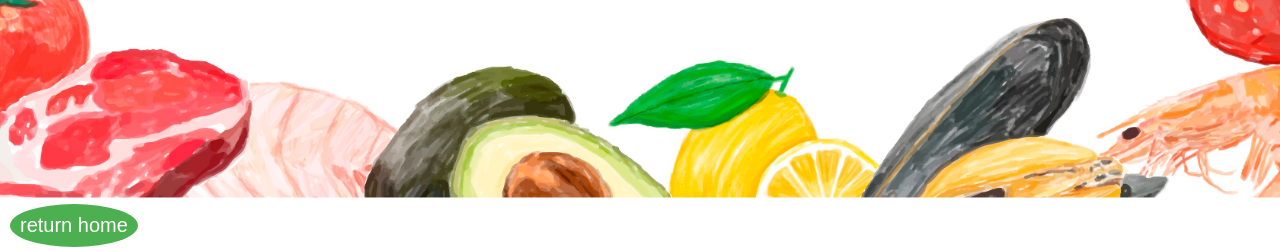
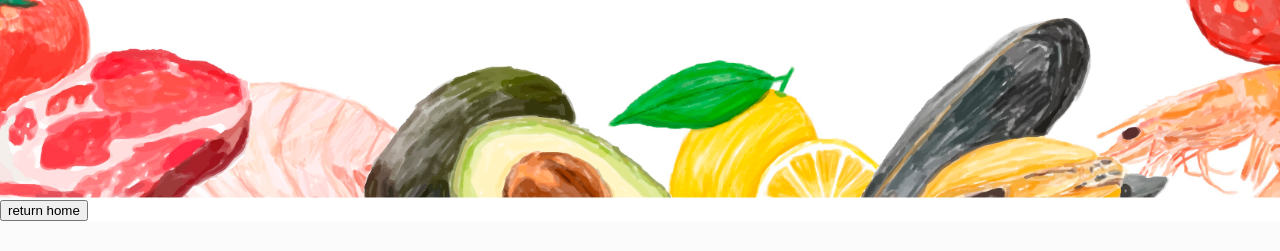
Before and after one commit to garlandkhuu/CPSC471GroceryProject, a PHP site: page /login.html in a window 1280 px wide. Shown: the part 600-851 px from the top of the page. After the commit the page ends 821 px from the top, so only its background shows below. Run offline with PHP 8.4, Linux system fonts and the light colour scheme.

Commit message:
Update style.css

```diff
--- a/style.css
+++ b/style.css
@@ -54,17 +54,3 @@
   cursor: pointer;
   margin: 12px 0;
 }
-
-.button {
-  background-color: #4CAF50;
-  border: none;
-  color: white;
-  padding: 10px;
-  text-align: center;
-  text-decoration: none;
-  display: inline-block;
-  font-size: 20px;
-  margin: 4px 10px;
-  cursor: pointer;
-}
-.button {border-radius: 50%;}
```
